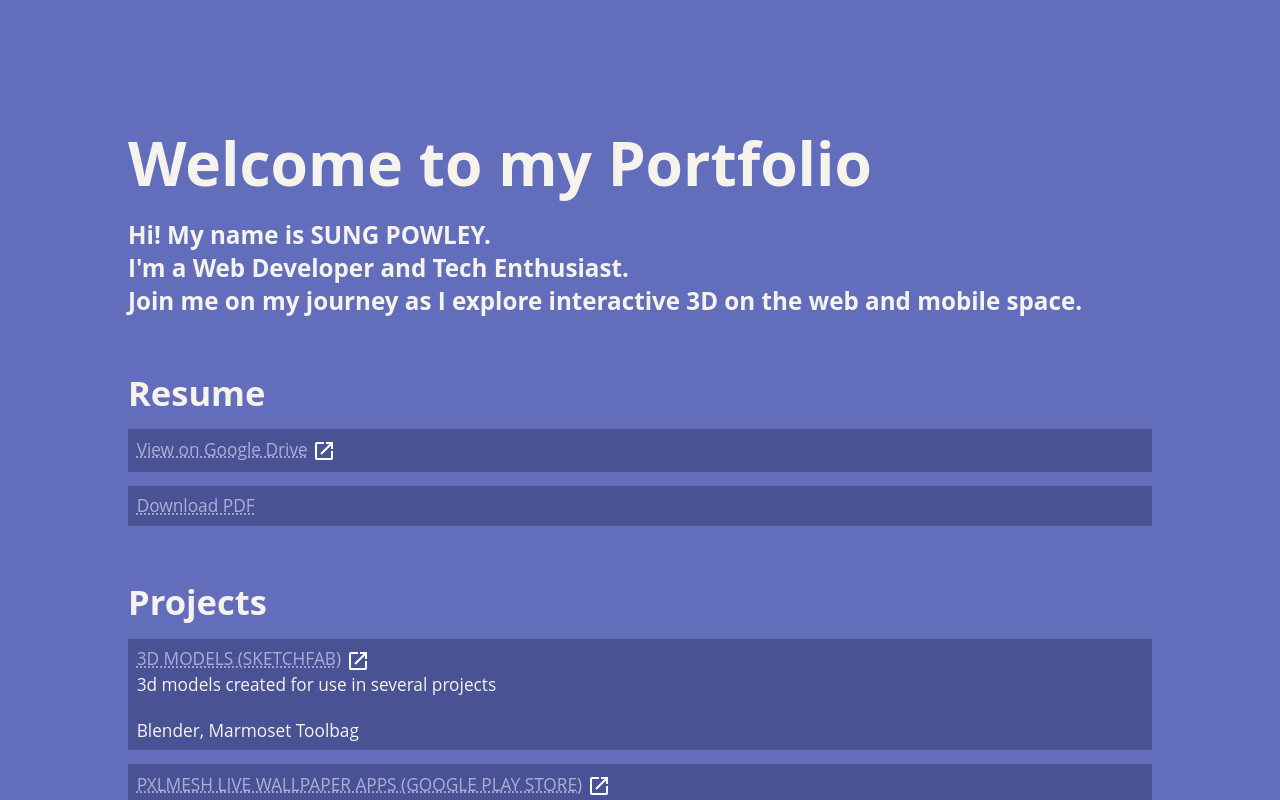
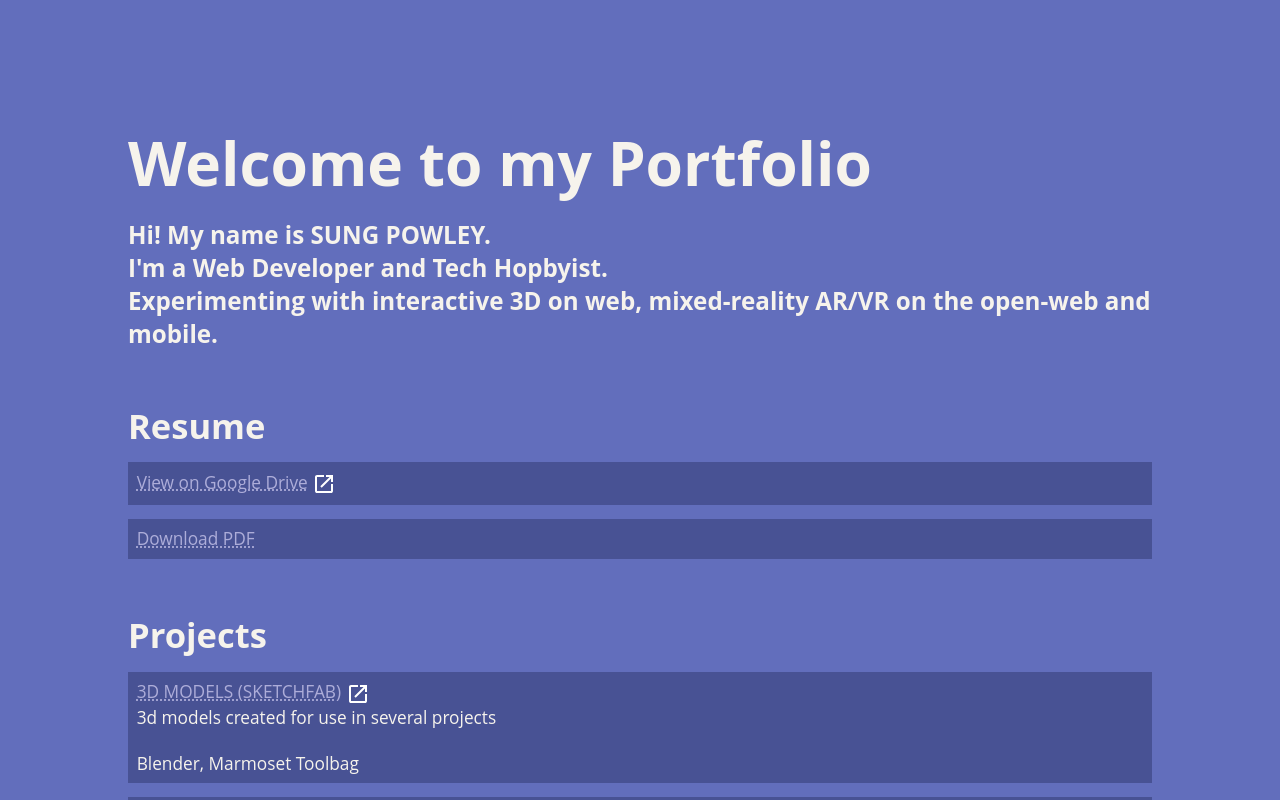
Before and after one commit to shpowley/my-portfolio, a React (Vite) app: page / in a window 1280 px wide. Shown: the top 800 px of the page. Built offline with nearby package versions, Linux system fonts and the light colour scheme.

Commit message:
github pages update

```diff
--- a/src/App.jsx
+++ b/src/App.jsx
@@ -11,8 +11,8 @@ const App = () => {
       <section id='section_title'>
         <h1>Welcome to my Portfolio</h1>
         <h3>Hi! My name is SUNG POWLEY.</h3>
-        <h3>I&#39;m a Web Developer and Tech Enthusiast.</h3>
-        <h3>Join me on my journey as I explore interactive 3D on the web and mobile space.</h3>
+        <h3>I&#39;m a Web Developer and Tech Hopbyist.</h3>
+        <h3>Experimenting with interactive 3D on web, mixed-reality AR/VR on the open-web and mobile.</h3>
       </section>
 
       {/* RESUME LINK */}
```
